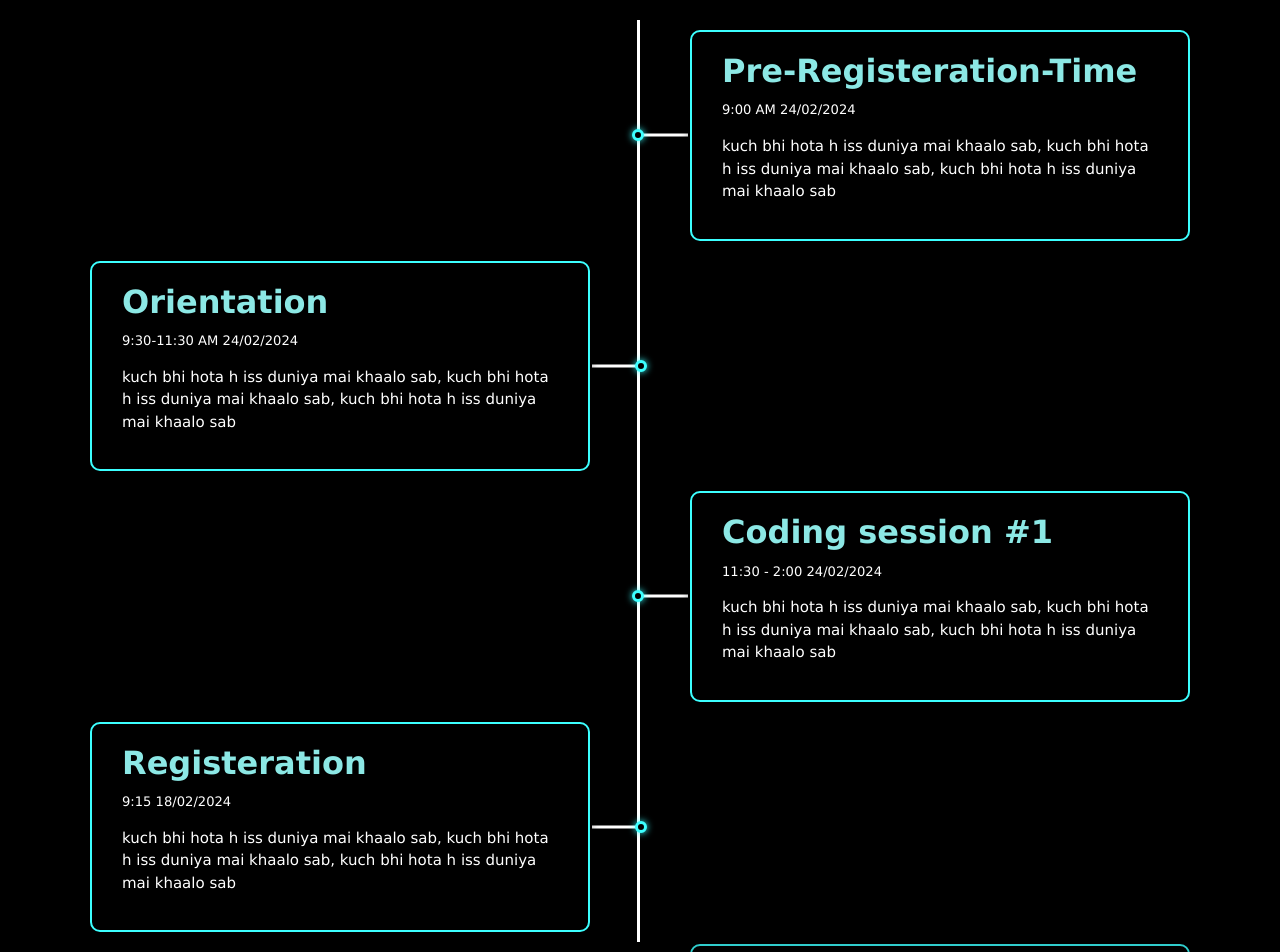
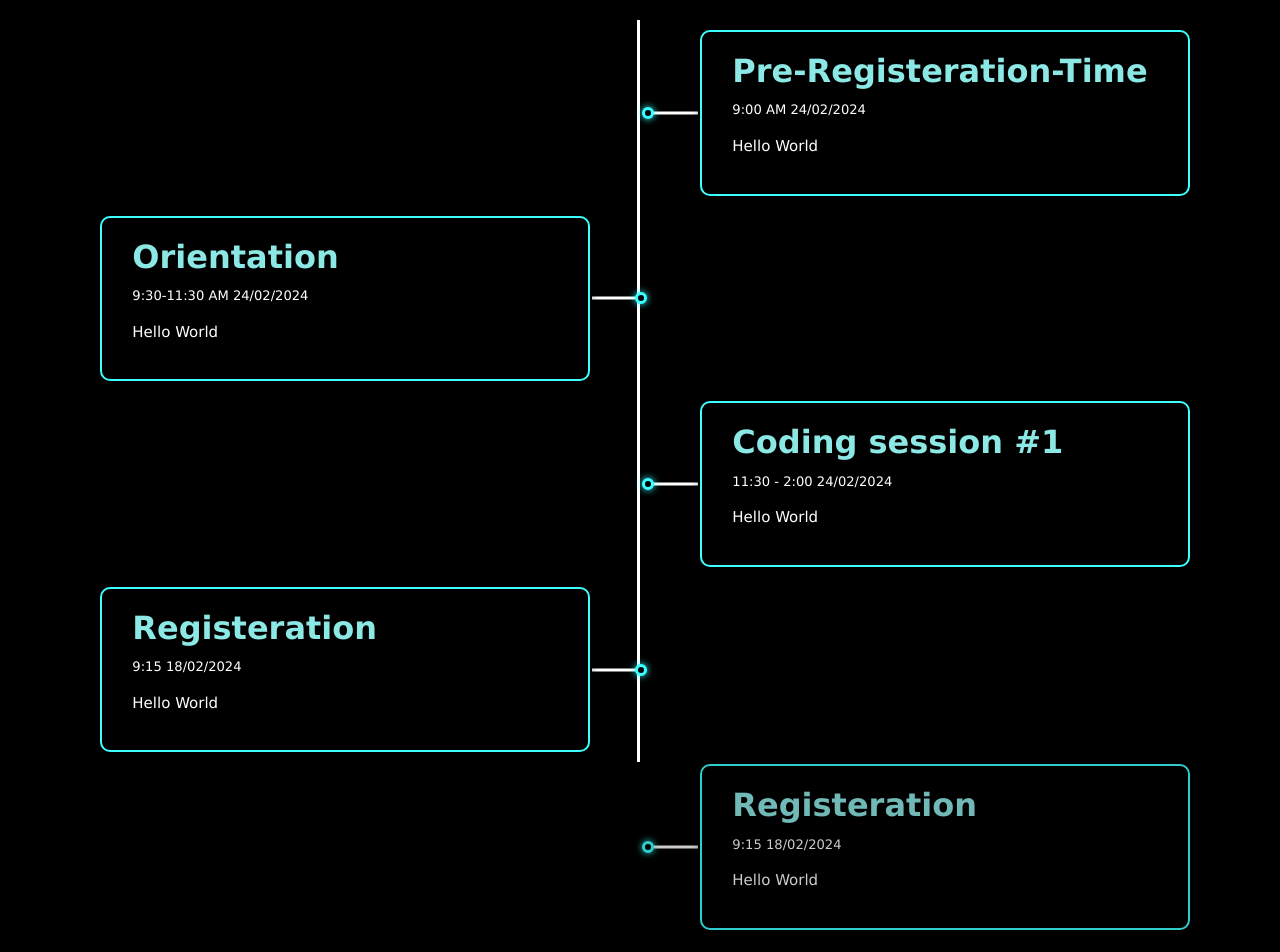
Before and after one commit to Krish2958/OpenHack, a React (Create React App) app in the folder openhack/: page / in a window 1280 px wide. Shown: the part 80-1032 px from the top of the page. Built offline with nearby package versions, Linux system fonts and the light colour scheme.

Commit message:
FIX Test

```diff
--- a/openhack/src/components/Timeline/index.jsx
+++ b/openhack/src/components/Timeline/index.jsx
@@ -8,7 +8,7 @@ const Timeline = () => {
         <div className="text-box">
           <h2>Pre-Registeration-Time</h2>
           <small>9:00 AM 24/02/2024</small>
-          <p>kuch bhi hota h iss duniya mai khaalo sab, kuch bhi hota h iss duniya mai khaalo sab, kuch bhi hota h iss duniya mai khaalo sab </p>
+          <p>Hello World</p>
           <span className="left-container-arrow"></span>
         </div>
       </div>
@@ -16,7 +16,7 @@ const Timeline = () => {
         <div className="text-box">
           <h2>Orientation</h2>
           <small>9:30-11:30 AM 24/02/2024</small>
-          <p>kuch bhi hota h iss duniya mai khaalo sab, kuch bhi hota h iss duniya mai khaalo sab, kuch bhi hota h iss duniya mai khaalo sab </p>
+          <p>Hello World</p>
           <span className="right-container-arrow"></span>
         </div>
       </div>
@@ -24,7 +24,7 @@ const Timeline = () => {
         <div className="text-box">
           <h2>Coding session #1</h2>
           <small>11:30 - 2:00 24/02/2024</small>
-          <p>kuch bhi hota h iss duniya mai khaalo sab, kuch bhi hota h iss duniya mai khaalo sab, kuch bhi hota h iss duniya mai khaalo sab </p>
+          <p>Hello World</p>
           <span className="left-container-arrow"></span>
         </div>
       </div>
@@ -32,7 +32,7 @@ const Timeline = () => {
         <div className="text-box">
           <h2>Registeration</h2>
           <small>9:15 18/02/2024</small>
-          <p>kuch bhi hota h iss duniya mai khaalo sab, kuch bhi hota h iss duniya mai khaalo sab, kuch bhi hota h iss duniya mai khaalo sab </p>
+          <p>Hello World</p>
           <span className="right-container-arrow"></span>
         </div>
       </div>
@@ -40,7 +40,7 @@ const Timeline = () => {
         <div className="text-box">
           <h2>Registeration</h2>
           <small>9:15 18/02/2024</small>
-          <p>kuch bhi hota h iss duniya mai khaalo sab, kuch bhi hota h iss duniya mai khaalo sab, kuch bhi hota h iss duniya mai khaalo sab </p>
+          <p>Hello World</p>
           <span className="left-container-arrow"></span>
         </div>
       </div>
```
